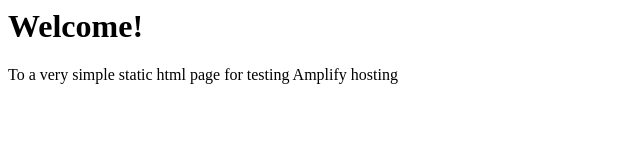
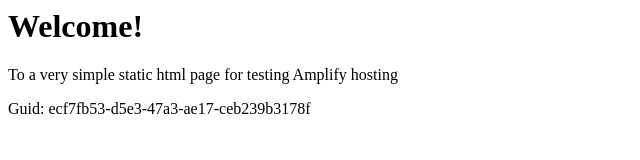
Before and after one commit to aws-aemilia-iad/Github-PR-Commit-Integration-Test-DoNotTouch-Gith-P5X5MO5I-v1-gamma-us-east-1, a website: page src/index.html in a window 1280 px wide. Shown: the whole page, without its empty margins (0-640 px from the left). Drawn offline with Linux system fonts and the light colour scheme.

Commit message:
commit from integ tests

```diff
--- a/src/index.html
+++ b/src/index.html
@@ -1,3 +1,5 @@
+
+
 <html lang="en">
 
 <head>
@@ -10,6 +12,6 @@
 <body>
     <h1>Welcome!</h1>
     <p>To a very simple static html page for testing Amplify hosting</p>
-</body>
+    <p>Guid: ecf7fb53-d5e3-47a3-ae17-ceb239b3178f</p></body>
 
 </html>
```
